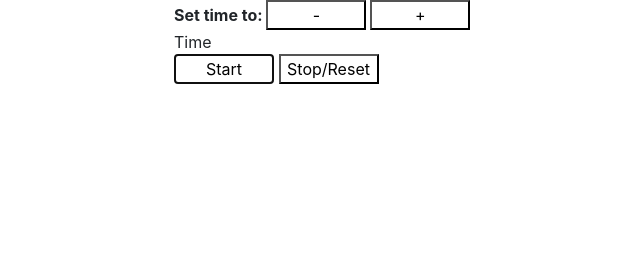
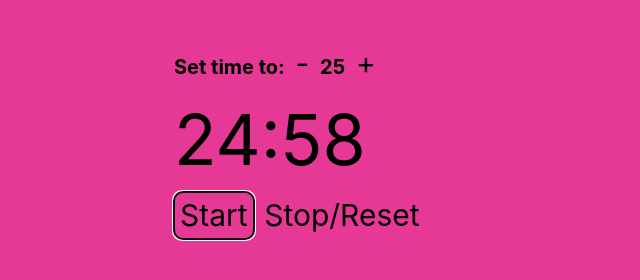
Before and after one commit to Megislava/freeCodeCamp, a plain HTML site: page TickTock_Solanum/index.html in a window 1280 px wide. Both pictures are taken after a click on the button "Start". Shown: the whole page, without its empty margins (291-931 px from the left). Drawn offline with nearby package versions, Linux system fonts and the light colour scheme; files that its build step writes are made by us from their sources; files whose address does not match are found by name.

Commit message:
Add files via upload

```diff
--- /dev/null
+++ b/TickTock_Solanum/index.js
@@ -0,0 +1,56 @@
+var defaultTime = 25;
+var runningTime;
+var run = false;
+var running;
+
+function clickHandler() {
+  var value = $(this).attr("value");
+  if (run.valueOf() == false) {
+    if (value === "+" && defaultTime < 60) {
+      defaultTime++;
+    } else if (value === "-" && defaultTime > 1) {
+      defaultTime--;
+    }
+
+    runningTime = defaultTime * 60;
+    $("#defaultTime").html(defaultTime);
+    $("#runningTime").html(
+      Math.floor(runningTime / 60) + ":" + runningTime % 60
+    );
+  }
+}
+
+function tick() {
+  if (runningTime > 0) {
+    runningTime--;
+    $("#runningTime").html(
+      Math.floor(runningTime / 60) + ":" + runningTime % 60
+    );
+  } else {
+    reset();
+  }
+}
+
+function reset(){
+  clearInterval(running);
+  run = false;
+
+}
+
+$(document).ready(function() {
+  $("button").click(clickHandler);
+  $("#defaultTime").html(defaultTime);
+
+  runningTime = defaultTime * 60;
+
+  $("#runningTime").html(Math.floor(runningTime / 60) + ":" + runningTime % 60);
+  //mít boolean proměnnou která by držela jestli už už se jednou běží nebo ne a pokud ano tak už nic nedělat
+  console.log(run.valueOf());
+  $("#start").click(function() {
+    if (run.valueOf() == false) {
+      run = true;
+      running = setInterval(tick, 1000);
+    }
+  });
+  $("#stop").click(reset);
+});
--- /dev/null
+++ b/TickTock_Solanum/style.css
@@ -0,0 +1,21 @@
+body{
+  background-color:#e63996;
+  color: black;
+}
+
+#setTime{
+  margin-top: 40px;
+  font-size: 20px;
+}
+
+button{
+  font-size: 30px;
+  border: 0;
+  border-radius: 9px;
+  background-color: transparent;
+
+}
+
+#runningTime{
+  font-size: 70px;
+}
```
Also changed, not shown: TickTock_Solanum/index.html (line endings or trailing spaces).
